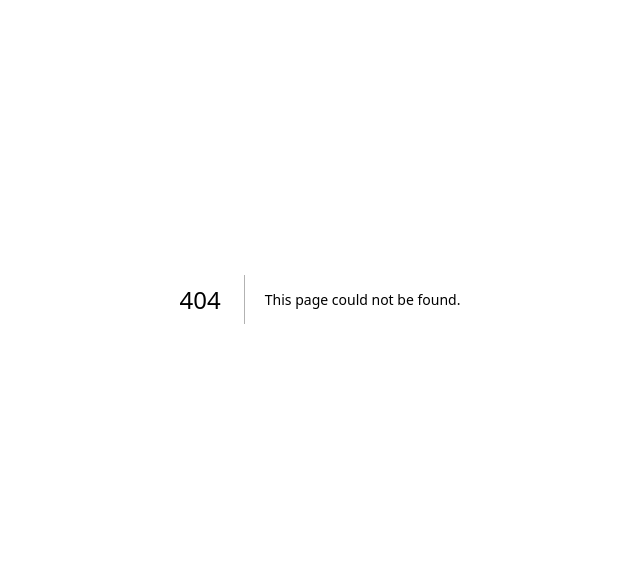
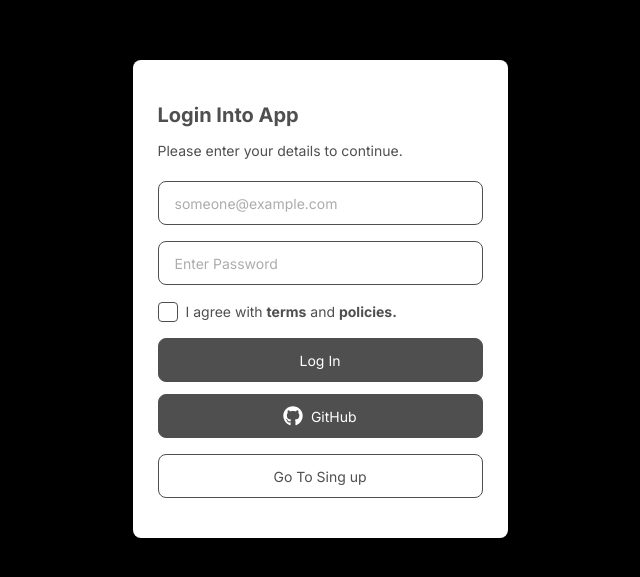
Before and after one commit to magrowing/Project-Camp-Next-Toy, a Next.js app: page /login in a window 1280 px wide. Before the commit this address had no page. Shown: the part 101-678 px from the top of the page, without its empty margins (320-960 px from the left). Built offline with nearby package versions, Linux system fonts and the light colour scheme.

Commit message:
feat : Login UI 퍼블리싱

```diff
--- /dev/null
+++ b/src/app/(auth)/login/layout.tsx
@@ -0,0 +1,13 @@
+import { title } from 'process';
+
+export const metadata = {
+  title: 'Login',
+};
+
+export default function layout({
+  children,
+}: Readonly<{
+  children: React.ReactNode;
+}>) {
+  return <article className="auth-wrapper">{children}</article>;
+}
--- /dev/null
+++ b/src/app/(auth)/login/page.tsx
@@ -0,0 +1,19 @@
+import Button from '@/components/Button';
+import CheckBox from '@/components/CheckBox';
+import LoginForm from '@/components/LoginForm';
+import TextField from '@/components/TextField';
+import Title from '@/components/Title';
+
+export default function Login() {
+  return (
+    <>
+      <section className="section-wrapper">
+        <div>
+          <Title type="main">Login Into App</Title>
+          <Title type="sub">Please enter your details to continue.</Title>
+        </div>
+        <LoginForm />
+      </section>
+    </>
+  );
+}
--- a/src/app/globals.css
+++ b/src/app/globals.css
@@ -23,9 +23,12 @@
     @apply flex flex-col gap-[1.6rem];
   }
   .btn-wrapper {
-    @apply flex flex-col gap-[1.6rem] mt-[3.2rem];
+    @apply flex flex-col gap-[1.6rem] mt-[1.2rem];
   }
   .icon-line{
     @apply absolute top-[50%] left-[50%] translate-x-[-50%]  translate-y-[-50%] block w-[0.2rem] h-[1.8rem] bg-primary;
   }
+  .auth-wrapper {
+    @apply container m-auto flex flex-col justify-center items-center h-[100vh];
+  }
 }
--- a/src/app/layout.tsx
+++ b/src/app/layout.tsx
@@ -7,7 +7,10 @@ import './globals.css';
 const inter = Inter({ subsets: ['latin'] });
 
 export const metadata: Metadata = {
-  title: 'Create Next App',
+  title: {
+    template: 'ToyProject Next App %s',
+    default: 'ToyProject Next App',
+  },
   description: 'Generated by create next app',
 };
 
@@ -17,8 +20,10 @@ export default function RootLayout({
   children: React.ReactNode;
 }>) {
   return (
-    <html lang="en">
-      <body className={inter.className}>{children}</body>
+    <html lang="ko">
+      <body className={inter.className}>
+        <main>{children}</main>
+      </body>
     </html>
   );
 }
--- a/src/app/page.tsx
+++ b/src/app/page.tsx
@@ -1,7 +1,7 @@
 export default function Home() {
   return (
-    <>
+    <article>
       <h1>page Component</h1>
-    </>
+    </article>
   );
 }
--- /dev/null
+++ b/src/components/Button.tsx
@@ -0,0 +1,26 @@
+type ButtonProps = React.ComponentProps<'button'> & {
+  btnStyleType: string;
+  children: React.ReactNode;
+  style?: string;
+};
+
+const BtnTypeVariants: { [key: string]: string } = {
+  full: 'bg-primary text-white',
+  line: 'bg-white text-primary',
+};
+
+function Button(prop: ButtonProps) {
+  const { children, btnStyleType, style, ...restProps } = prop;
+  return (
+    <button
+      className={`${BtnTypeVariants[btnStyleType]} ${
+        style ?? 'w-[100%]'
+      } h-[4.4rem] rounded-md border text-md border-primary`}
+      {...restProps}
+    >
+      {children}
+    </button>
+  );
+}
+
+export default Button;
--- /dev/null
+++ b/src/components/CheckBox.tsx
@@ -0,0 +1,37 @@
+import { ReactNode, useId } from 'react';
+
+type CheckBoxProps = {
+  children: ReactNode;
+};
+
+export default function CheckBox(prop: CheckBoxProps) {
+  const { children } = prop;
+  const uuid = useId();
+  return (
+    <div className="flex items-center relative">
+      <input
+        type="checkbox"
+        id={`input-${uuid}`}
+        className={`appearance-none block w-[2rem] h-[2rem] border border-primary rounded-sm mr-[0.8rem] checked:bg-primary peer`}
+      />
+      <svg
+        className="
+        absolute
+        w-[1.6rem] h-[1.6rem] top-[50%] left-[0.2rem] translate-y-[-50%]
+        hidden peer-checked:block stroke-white"
+        xmlns="http://www.w3.org/2000/svg"
+        viewBox="0 0 24 24"
+        fill="none"
+        stroke="currentColor"
+        stroke-width="4"
+        stroke-linecap="round"
+        stroke-linejoin="round"
+      >
+        <polyline points="20 6 9 17 4 12"></polyline>
+      </svg>
+      <label htmlFor={`input-${uuid}`} className={`text-primary text-md`}>
+        {children}
+      </label>
+    </div>
+  );
+}
--- /dev/null
+++ b/src/components/LoginForm.tsx
@@ -0,0 +1,33 @@
+import Button from './Button';
+import CheckBox from './CheckBox';
+import TextField from './TextField';
+
+import { FaGithub } from 'react-icons/fa';
+
+export default function LoginForm() {
+  return (
+    <>
+      <form className="form-wrapper">
+        <TextField type="text" placeholder="someone@example.com" />
+        <TextField type="password" placeholder="Enter Password" />
+        <CheckBox>
+          I agree with <span className="bold">terms</span> and{' '}
+          <span className="bold">policies.</span>
+        </CheckBox>
+        <Button type="submit" btnStyleType="full">
+          Log In
+        </Button>
+      </form>
+      <div className="btn-wrapper">
+        <Button type="button" btnStyleType="full">
+          <span className="flex items-center justify-center">
+            <FaGithub className="w-[2rem] h-[2rem] mr-3" /> GitHub
+          </span>
+        </Button>
+        <Button type="button" btnStyleType="line">
+          Go To Sing up
+        </Button>
+      </div>
+    </>
+  );
+}
--- /dev/null
+++ b/src/components/TextField.tsx
@@ -0,0 +1,15 @@
+type TextFieldProps = React.ComponentProps<'input'> & {
+  style?: string;
+};
+
+export default function TextField(prop: TextFieldProps) {
+  const { style, ...restProps } = prop;
+  return (
+    <input
+      className={`${
+        style ?? 'w-[100%]'
+      } h-[4.4rem] border border-primary rounded-md text-md text-primary placeholder:text-third px-[1.6rem] py-[1.3rem]`}
+      {...restProps}
+    />
+  );
+}
--- /dev/null
+++ b/src/components/Title.tsx
@@ -0,0 +1,19 @@
+import { ReactNode } from 'react';
+
+type TitleProps = {
+  type: string;
+  children: ReactNode;
+};
+
+const typeVariants: { [key: string]: string } = {
+  main: 'text-lg font-bold mb-[1rem]',
+  sub: 'text-md mb-[1rem] mb-[2rem]',
+};
+
+export default function MainTitle({ children, type }: TitleProps) {
+  if (type === 'main') {
+    return <h2 className={`text-primary ${typeVariants[type]}`}>{children}</h2>;
+  }
+
+  return <p className={`text-primary ${typeVariants[type]}`}>{children}</p>;
+}
```
